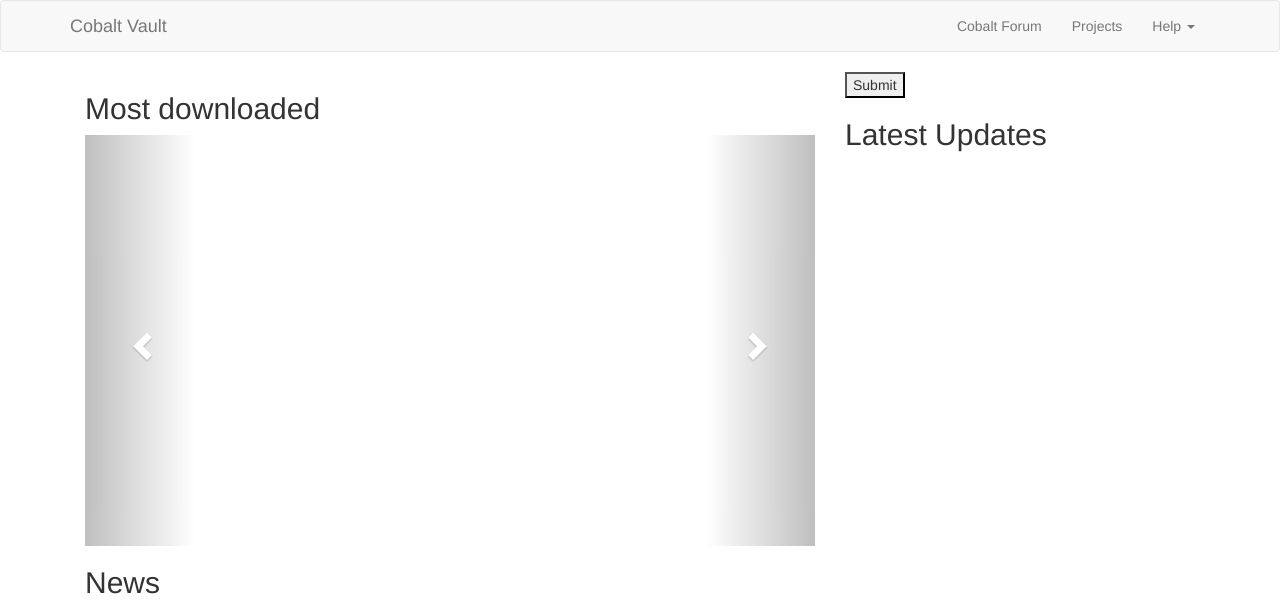
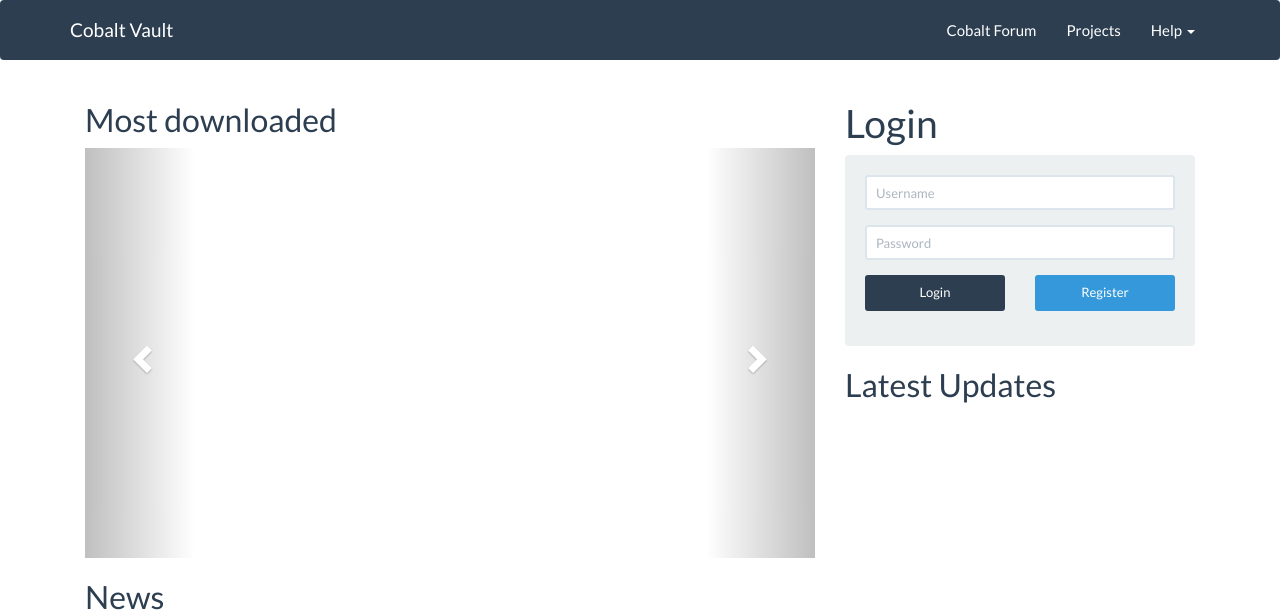
Before and after one commit to Northcodeno/cobaltvault.no, a Django app: page / in a window 1280 px wide. Shown: the top 615 px of the page. Run offline with Django 3.2, Linux system fonts and the light colour scheme; data that the repository does not hold is empty; some libraries are stand-ins or nearby versions.

Commit message:
Customized login form and added main.css

```diff
--- /dev/null
+++ b/mainpage/static/mainpage/css/main.css
@@ -0,0 +1,3 @@
+.login-form .btn {
+	width:100%;
+}
--- a/mainpage/templates/login/login.html
+++ b/mainpage/templates/login/login.html
@@ -1,11 +1,27 @@
-{% load bootstrap3 %}
-{% bootstrap_css %}
 {% block login %}
 <section id="loginform">
+	<h1>Login</h1>
+	<div class="well">
 	<form action="{% url 'login' %}" method="POST">
 		{% csrf_token %}
-		{% bootstrap_form form %}
-		<input type="submit">
+		<div class="form-group">
+			<label class="sr-only" for="id-username">Username</label>
+			<input type="text" class="form-control input-sm" id="id-username" placeholder="Username">
+		</div>
+
+		<div class="form-group">
+			<label class="sr-only" for="id-password">Password</label>
+			<input type="text" class="form-control input-sm" id="id-password" placeholder="Password">
+		</div>
+		<div class="form-group login-form row">
+			<div class="col-md-6">
+				<input type="submit" class="btn btn-primary btn-sm" value="Login">
+			</div>
+			<div class="col-md-6">
+				<a href="#" class="btn btn-info btn-sm">Register</a>
+			</div>
+		</div>
 	</form>
+	</div>
 </section>
 {% endblock %}
--- a/mainpage/templates/mainpage/index.html
+++ b/mainpage/templates/mainpage/index.html
@@ -8,6 +8,7 @@
 		<meta name="author" content="Northcode" />
 
 		<link rel="stylesheet" href="{% static 'mainpage/css/flatly.min.css' %}">
+		<link rel="stylesheet" href="{% static 'mainpage/css/main.css' %}">
 		{% bootstrap_messages %}
 
 		<link rel="icon" type="images/png" href="{% static 'icon_small.png' %}" />
```
